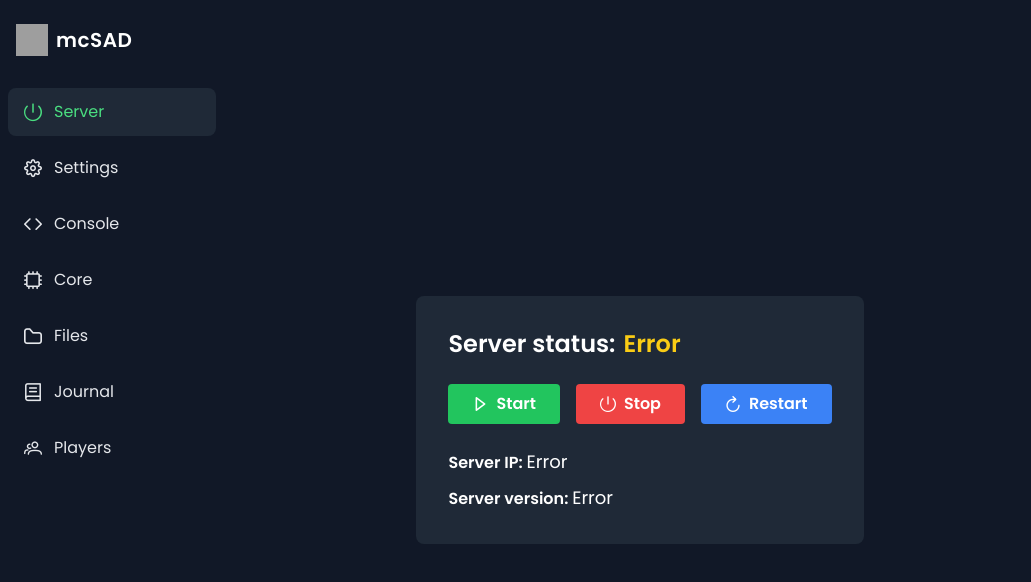
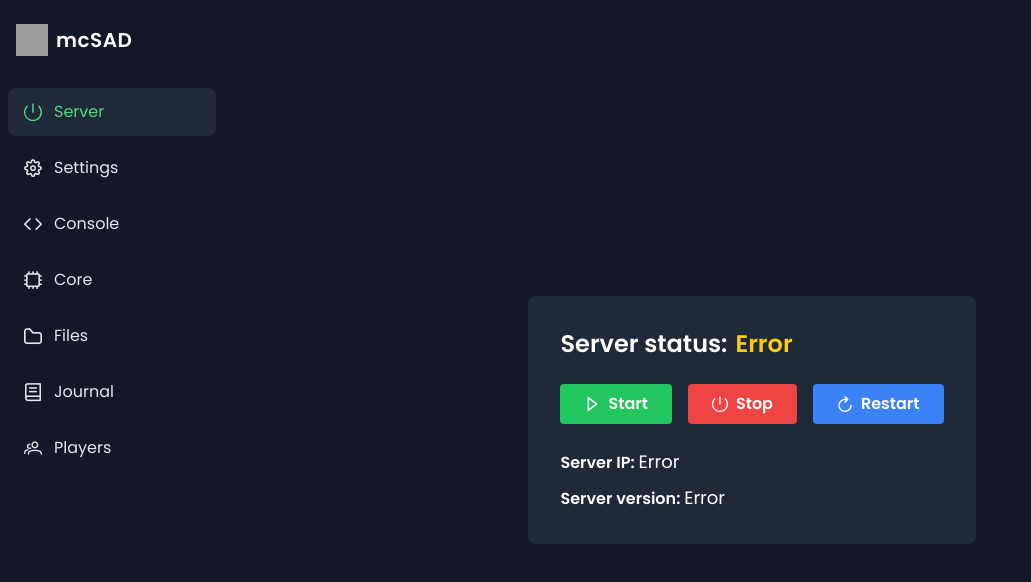
Before and after one commit to vgbhj/minecraftServerAutoDepoy, a Vue app in the folder webApp/frontend/: page / in a window 1280 px wide. Shown: the top 582 px of the page, without its empty margins (0-1031 px from the left). Built offline with nearby package versions, Linux system fonts and the light colour scheme; no server answers; grey boxes are pictures that could not be loaded.

Commit message:
Fix navbar on tempalate

```diff
--- a/webApp/frontend/src/views/ServerView.vue
+++ b/webApp/frontend/src/views/ServerView.vue
@@ -55,6 +55,7 @@ onMounted(() => {
 </script>
 
 <template>
+  <div style="margin-left: 14rem;">
     <div class="min-h-screen flex items-center justify-center bg-gray-900">
       <div class="max-w-xl mx-auto mt-10 p-8 bg-gray-800 rounded-lg">
         <h2 class="text-2xl font-bold mb-6 text-white flex items-center gap-2">
@@ -69,8 +70,7 @@ onMounted(() => {
             :disabled="loading || status==='Online'"
             @click="serverAction('start')"
           >
-          <span class="pi pi-caret-right" ></span>
-
+            <span class="pi pi-caret-right"></span>
             Start
           </button>
           <button
@@ -103,4 +103,5 @@ onMounted(() => {
         </div>
       </div>
     </div>
+  </div>
 </template>
--- a/webApp/frontend/src/views/SettingsView.vue
+++ b/webApp/frontend/src/views/SettingsView.vue
@@ -92,6 +92,7 @@ onMounted(fetchProperties)
 </script>
 
 <template>
+  <div style="margin-left: 14rem;">
     <div class="min-h-screen bg-gray-900 flex items-center justify-center">
       <div class="w-full max-w-5xl bg-gray-800 rounded-xl shadow-lg p-8">
         <h2 class="text-3xl font-bold mb-8 text-white text-center tracking-wide">Server Properties</h2>
@@ -103,7 +104,7 @@ onMounted(fetchProperties)
               class="flex flex-col bg-gray-700 rounded-lg px-4 py-3 border border-gray-700 hover:border-green-500 transition"
             >
               <label :for="key" class="font-semibold text-gray-200 capitalize mb-2 break-all">{{ key }}</label>
-            <!-- Типизированный рендеринг -->
+              <!-- Typed rendering -->
               <template v-if="propertyMeta[key]?.type === 'number'">
                 <input
                   :id="key"
@@ -165,4 +166,5 @@ onMounted(fetchProperties)
         <div v-else class="text-gray-300 text-center">Loading...</div>
       </div>
     </div>
+  </div>
 </template>
```
Lines whose indentation alone changed are shown as unchanged.
